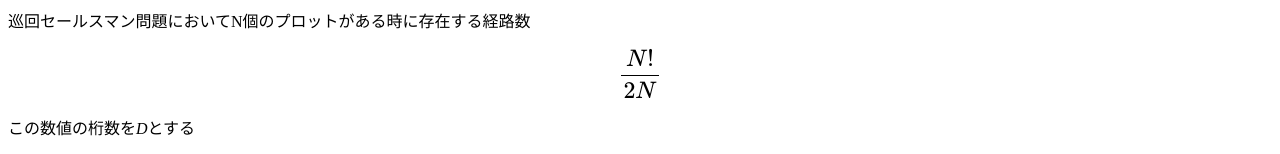
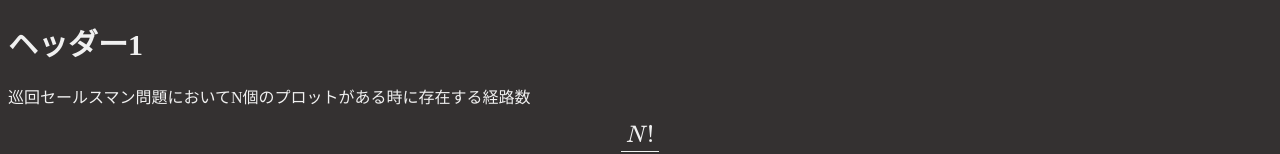
Before and after one commit to Mya-Mya/SATSP, a plain HTML site: page values/about_me/index.html in a window 1280 px wide. Shown: the top 154 px of the page. Drawn offline with nearby package versions, Linux system fonts and the light colour scheme; some packages are replaced by stand-ins of ours.

Commit message:
update web

```diff
--- a/values/about_me/index.html
+++ b/values/about_me/index.html
@@ -23,6 +23,7 @@
 
   </head>
   <body>
+    <h1>ヘッダー1</h1>
     巡回セールスマン問題においてN個のプロットがある時に存在する経路数
     \[\Large
      \frac{N!}{2N}
--- a/values/about_me/style.css
+++ b/values/about_me/style.css
@@ -0,0 +1,11 @@
+body{
+  font-size: 16px;
+  font-family:"メイリオ";
+  color:#F0F0F0;
+  background: #343131;
+
+}
+h1{
+  font-size: 30px;
+  font-weight: bold;
+}
```
